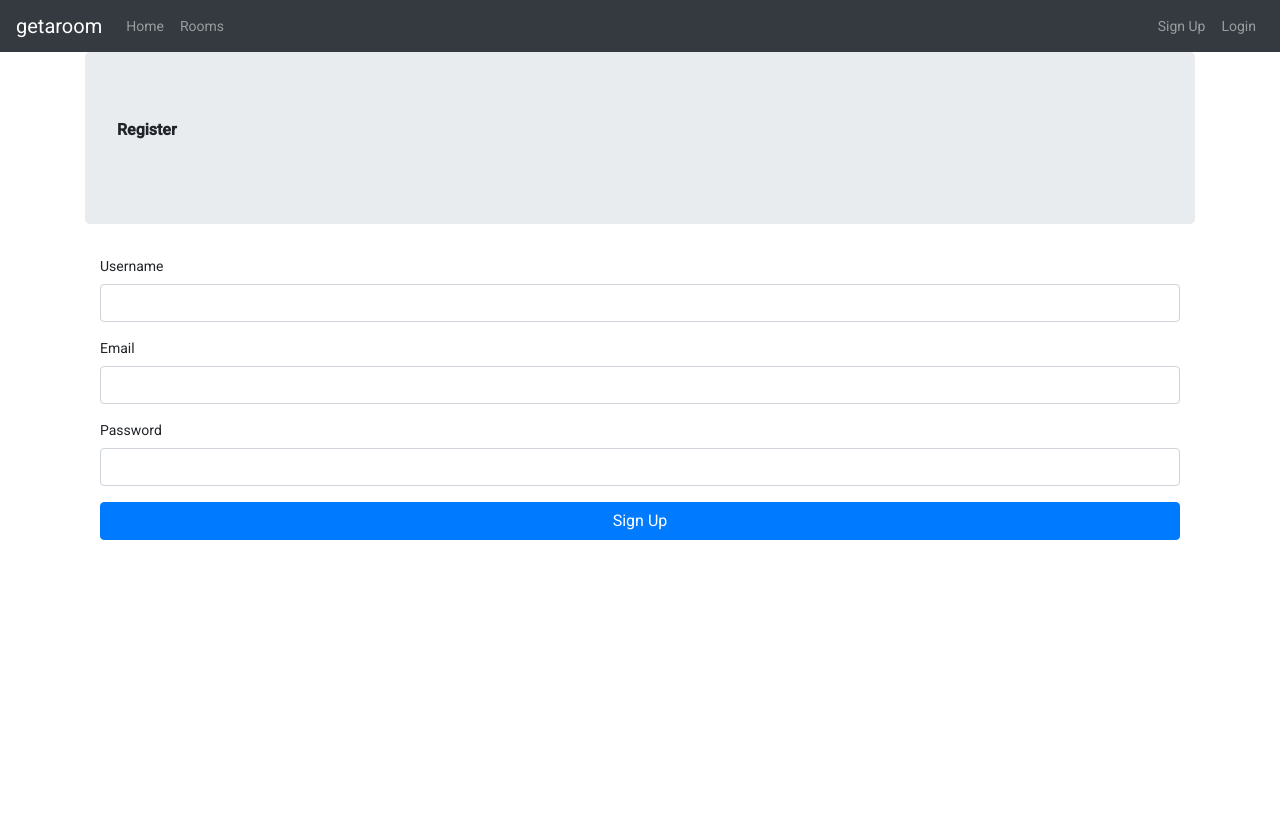
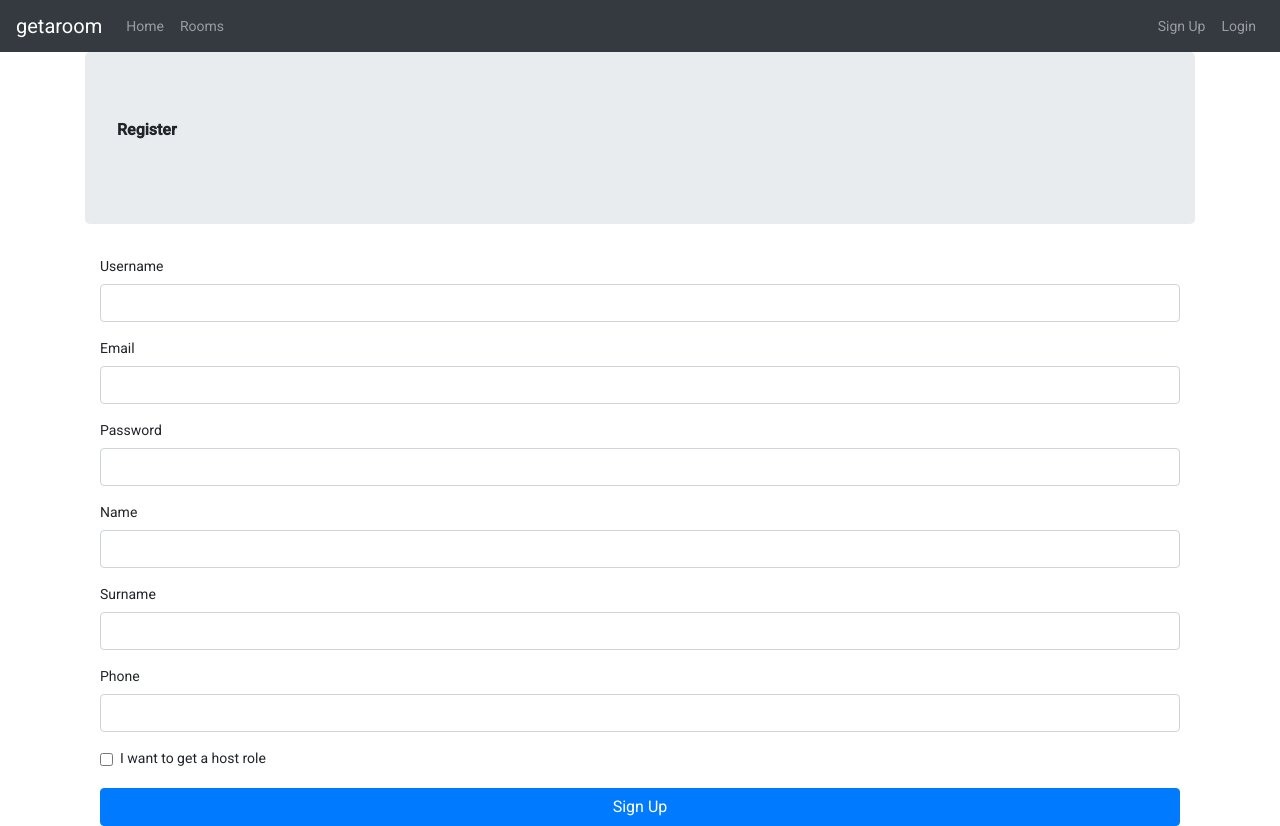
Before and after one commit to damik3/getaroom-frontend, an Angular app: page /register in a window 1280 px wide. Before the commit the page ends 800 px from the top, so only its background shows below. Built offline with nearby package versions, Linux system fonts and the light colour scheme.

Commit message:
Updated register page and minor changes

```diff
--- a/src/app/app.component.html
+++ b/src/app/app.component.html
@@ -30,7 +30,7 @@
         <a routerLink="/user-reservations" class="nav-link">My reservations</a>
       </li>
       <li class="nav-item">
-        <a href="/profile" class="nav-link">My profile</a>
+        <a routerLink="/profile" class="nav-link">My profile</a>
       </li>
       <li class="nav-item">
         <a href class="nav-link" (click)="logout()">LogOut</a>
--- a/src/app/home/home.component.ts
+++ b/src/app/home/home.component.ts
@@ -35,10 +35,6 @@ export class HomeComponent implements OnInit {
 
   search(): void {
 
-    console.log(this.dateTo.toString() + ' - ' + this.dateFrom.toString() + ' = ' + MyDate.diff(this.dateFrom, this.dateTo));
-    console.log(this.dateFrom + ' < ' + this.dateTo + ' ? ' + this.dateFrom.isBefore(this.dateTo));
-    return;
-
     console.log('query = ' + JSON.stringify(this.query) + ' ' + this.dateFrom.toString() + ' ' + this.dateTo.toString());
 
     // Check validity before submitting
--- a/src/app/register/register.component.html
+++ b/src/app/register/register.component.html
@@ -6,6 +6,8 @@
 
 <div class="col-md-12">
   <div>
+
+    <!-- Form -->
     <form
       *ngIf="!isSuccessful"
       name="form"
@@ -13,9 +15,12 @@
       #f="ngForm"
       novalidate
     >
+
+      <!-- Username -->
       <div class="form-group">
         <label for="username">Username</label>
         <input
+          id="username"
           type="text"
           class="form-control"
           name="username"
@@ -35,9 +40,12 @@
           </div>
         </div>
       </div>
+
+      <!-- Email -->
       <div class="form-group">
         <label for="email">Email</label>
         <input
+          id="email"
           type="email"
           class="form-control"
           name="email"
@@ -53,9 +61,12 @@
           </div>
         </div>
       </div>
+
+      <!-- Password -->
       <div class="form-group">
         <label for="password">Password</label>
         <input
+          id="password"
           type="password"
           class="form-control"
           name="password"
@@ -71,15 +82,85 @@
           </div>
         </div>
       </div>
+
+      <!-- Name -->
+      <div class="form-group">
+        <label for="name">Name</label>
+        <input
+          id="name"
+          type="text"
+          class="form-control"
+          name="name"
+          [(ngModel)]="form.name"
+          required
+          #name="ngModel"
+        />
+        <div class="alert-danger" *ngIf="f.submitted && name.invalid">
+          <div *ngIf="name.errors.required">Name is required</div>
+        </div>
+      </div>
+
+      <!-- Name -->
+      <div class="form-group">
+        <label for="surname">Surname</label>
+        <input
+          id="surname"
+          type="text"
+          class="form-control"
+          name="surname"
+          [(ngModel)]="form.surname"
+          required
+          #surname="ngModel"
+        />
+        <div class="alert-danger" *ngIf="f.submitted && surname.invalid">
+          <div *ngIf="surname.errors.required">Surname is required</div>
+        </div>
+      </div>
+
+      <!-- Phone -->
+      <div class="form-group">
+        <label for="phone">Phone</label>
+        <input
+          id="phone"
+          type="text"
+          class="form-control"
+          name="phone"
+          [(ngModel)]="form.phone"
+          required
+          #phone="ngModel"
+        />
+        <div class="alert-danger" *ngIf="f.submitted && phone.invalid">
+          <div *ngIf="phone.errors.required">Phone is required</div>
+        </div>
+      </div>
+
+      <!-- Wants host -->
+      <div class="form-check">
+        <input
+          id="host"
+          type="checkbox"
+          class="form-check-input"
+          name="host"
+          [(ngModel)]="wantsHost"
+          #host="ngModel"
+        />
+        <label class="form-check-label" for="host">I want to get a host role</label>
+      </div>
+
+      <br>
+
+      <!-- Submit -->
       <div class="form-group">
         <button class="btn btn-primary btn-block">Sign Up</button>
       </div>
 
+      <!-- Failure -->
       <div class="alert alert-warning" *ngIf="f.submitted && isSignUpFailed">
         Signup failed!<br />{{ errorMessage }}
       </div>
     </form>
 
+    <!-- Success -->
     <div class="alert alert-success" *ngIf="isSuccessful">
       Your registration is successful!
     </div>
--- a/src/app/register/register.component.ts
+++ b/src/app/register/register.component.ts
@@ -8,6 +8,7 @@ import { AuthService } from '../services/auth.service';
 })
 export class RegisterComponent implements OnInit {
   form: any = {};
+  wantsHost = false;
   isSuccessful = false;
   isSignUpFailed = false;
   errorMessage = '';
@@ -18,6 +19,17 @@ export class RegisterComponent implements OnInit {
   }
 
   onSubmit() {
+    console.log('wantsHost = ' + this.wantsHost);
+
+    if (this.wantsHost) {
+      this.form.role = ["tenant", "host"];
+    }
+    else {
+      this.form.role = ["tenant"];
+    }
+
+    console.log('form = ' + JSON.stringify(this.form));
+
     this.authService.register(this.form).subscribe(
       data => {
         console.log(data);
--- a/src/app/services/auth.service.ts
+++ b/src/app/services/auth.service.ts
@@ -2,7 +2,7 @@ import { Injectable } from '@angular/core';
 import { HttpClient, HttpHeaders } from '@angular/common/http';
 import { Observable } from 'rxjs';
 
-const AUTH_API = 'http://localhost:8080/api/auth/';
+const AUTH_API = 'https://localhost:8443/api/auth/';
 
 const httpOptions = {
   headers: new HttpHeaders({ 'Content-Type': 'application/json' })
@@ -26,7 +26,11 @@ export class AuthService {
     return this.http.post(AUTH_API + 'signup', {
       username: user.username,
       email: user.email,
-      password: user.password
+      password: user.password,
+      name: user.name,
+      surname: user.surname,
+      phone: user.phone,
+      role: user.role
     }, httpOptions);
   }
 }
--- a/src/app/services/reservation.service.ts
+++ b/src/app/services/reservation.service.ts
@@ -5,7 +5,7 @@ import { MyDate } from '../my-date';
 import { Room } from '../room';
 import { Observable } from 'rxjs';
 
-const API_URL = 'http://localhost:8080/api/reservations/';
+const API_URL = 'https://localhost:8443/api/reservations/';
 
 @Injectable({
   providedIn: 'root'
--- a/src/app/services/room.service.ts
+++ b/src/app/services/room.service.ts
@@ -4,8 +4,8 @@ import { Observable } from 'rxjs';
 import { Room } from '../room';
 import { SearchQuery } from '../search-query';
 
-const API_URL = 'http://localhost:8080/api/rooms/';
-const SEARCH_API_URL = 'http://localhost:8080/api/search/';
+const API_URL = 'https://localhost:8443/api/rooms/';
+const SEARCH_API_URL = 'https://localhost:8443/api/search/';
 
 @Injectable({
   providedIn: 'root'
--- a/src/app/services/user.service.ts
+++ b/src/app/services/user.service.ts
@@ -2,7 +2,7 @@ import { Injectable } from '@angular/core';
 import {HttpClient} from '@angular/common/http';
 import {Observable} from 'rxjs';
 
-const API_URL = 'http://localhost:8080/api/users/';
+const API_URL = 'https://localhost:8443/api/users/';
 
 @Injectable({
   providedIn: 'root'
```
